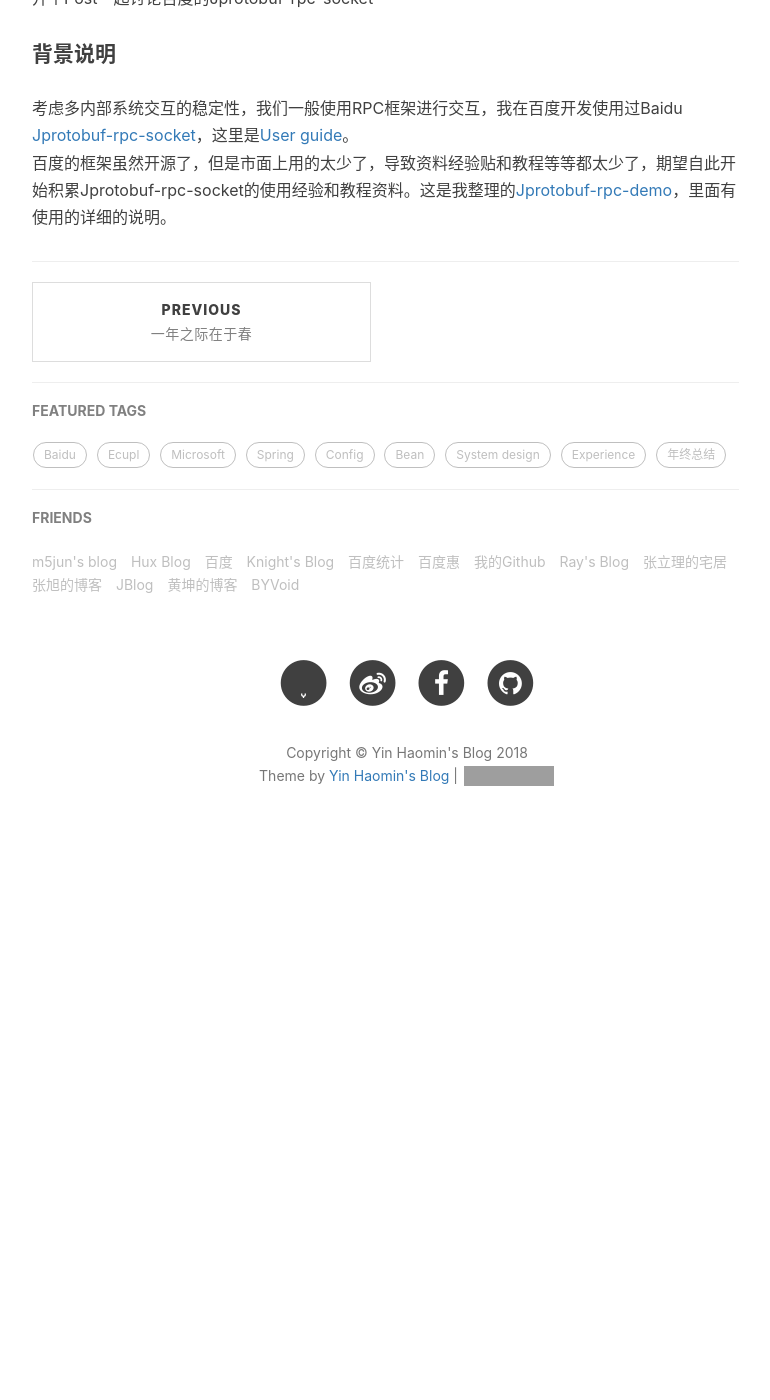
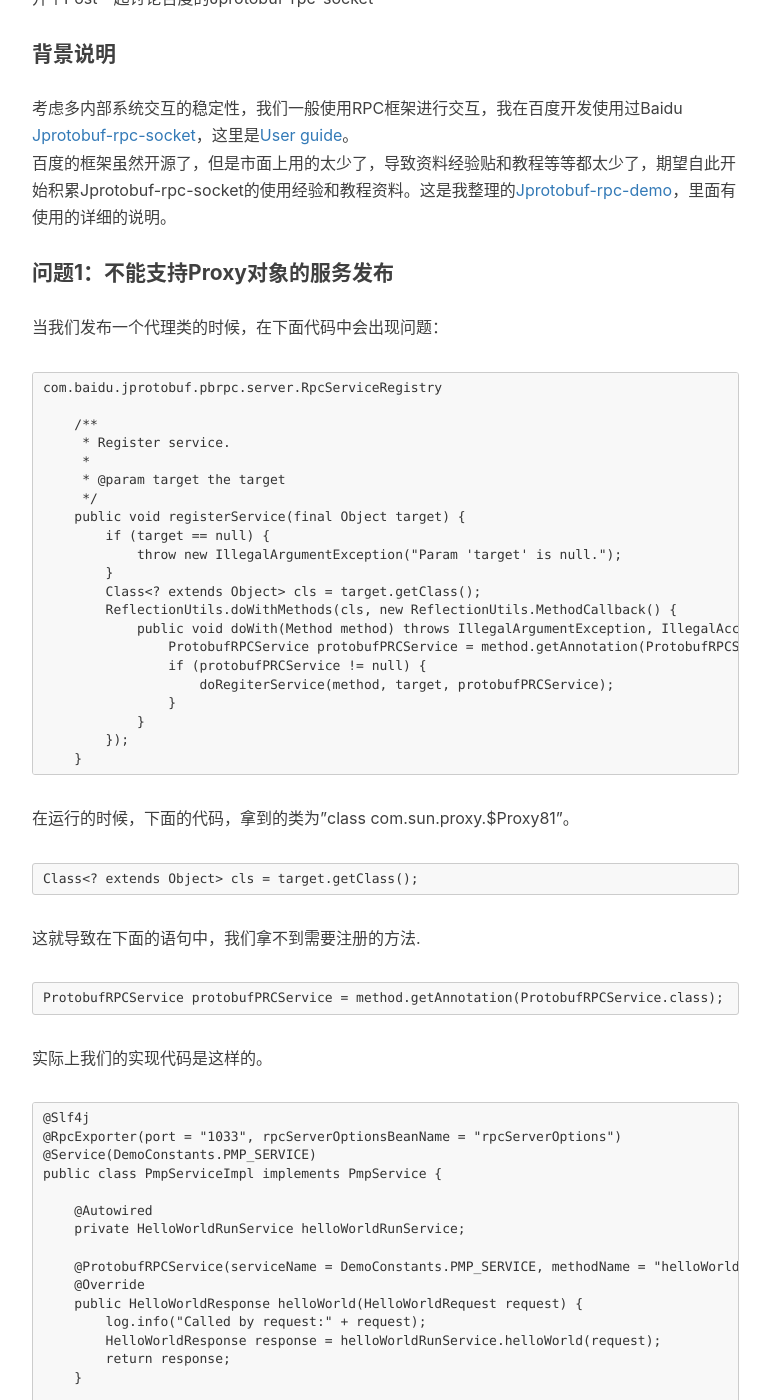
Before and after one commit to yinhaomin/yinhaomin.github.io, a Jekyll site: the page built from _posts/2018-03-06-关于Jprotobuf-rpc-socket的讨论.md, in a window 1280 px wide and 1400 px high, scrolled down 582 px. Shown: the whole window, without its empty margins (233-1003 px from the left). Built offline with Jekyll 4.4.1, drawn with Linux system fonts in a browser that asks for light colours; nearby versions of some CDN libraries; comment, search, counter and statistics services are not loaded; before the commit the page ends 1462 px from its top, so only the background shows below that; some of the changed text lies outside the part shown; grey boxes are pictures that could not be loaded.

Commit message:
Update 2018-03-06-关于Jprotobuf-rpc-socket的讨论.md

````diff
--- a/_posts/2018-03-06-关于Jprotobuf-rpc-socket的讨论.md
+++ b/_posts/2018-03-06-关于Jprotobuf-rpc-socket的讨论.md
@@ -15,3 +15,58 @@
 #### 背景说明
 考虑多内部系统交互的稳定性，我们一般使用RPC框架进行交互，我在百度开发使用过Baidu [Jprotobuf-rpc-socket](https://github.com/baidu/Jprotobuf-rpc-socket)，这里是[User guide](https://github.com/baidu/Jprotobuf-rpc-socket/wiki/User-Guide)。<br>
 百度的框架虽然开源了，但是市面上用的太少了，导致资料经验贴和教程等等都太少了，期望自此开始积累Jprotobuf-rpc-socket的使用经验和教程资料。这是我整理的[Jprotobuf-rpc-demo](https://github.com/yinhaomin/Jprotobuf-rpc-demo)，里面有使用的详细的说明。<br>
+
+#### 问题1：不能支持Proxy对象的服务发布
+当我们发布一个代理类的时候，在下面代码中会出现问题：<br>
+```
+com.baidu.jprotobuf.pbrpc.server.RpcServiceRegistry
+
+    /**
+     * Register service.
+     *
+     * @param target the target
+     */
+    public void registerService(final Object target) {
+        if (target == null) {
+            throw new IllegalArgumentException("Param 'target' is null.");
+        }
+        Class<? extends Object> cls = target.getClass();
+        ReflectionUtils.doWithMethods(cls, new ReflectionUtils.MethodCallback() {
+            public void doWith(Method method) throws IllegalArgumentException, IllegalAccessException {
+                ProtobufRPCService protobufPRCService = method.getAnnotation(ProtobufRPCService.class);
+                if (protobufPRCService != null) {
+                    doRegiterService(method, target, protobufPRCService);
+                }
+            }
+        });
+    }
+```
+
+在运行的时候，下面的代码，拿到的类为"class com.sun.proxy.$Proxy81"。<br>
+```
+Class<? extends Object> cls = target.getClass();
+```
+这就导致在下面的语句中，我们拿不到需要注册的方法.<br>
+```
+ProtobufRPCService protobufPRCService = method.getAnnotation(ProtobufRPCService.class);
+```
+实际上我们的实现代码是这样的。<br>
+```
+@Slf4j
+@RpcExporter(port = "1033", rpcServerOptionsBeanName = "rpcServerOptions")
+@Service(DemoConstants.PMP_SERVICE)
+public class PmpServiceImpl implements PmpService {
+
+    @Autowired
+    private HelloWorldRunService helloWorldRunService;
+
+    @ProtobufRPCService(serviceName = DemoConstants.PMP_SERVICE, methodName = "helloWorld")
+    @Override
+    public HelloWorldResponse helloWorld(HelloWorldRequest request) {
+        log.info("Called by request:" + request);
+        HelloWorldResponse response = helloWorldRunService.helloWorld(request);
+        return response;
+    }
+
+}
+```
````
